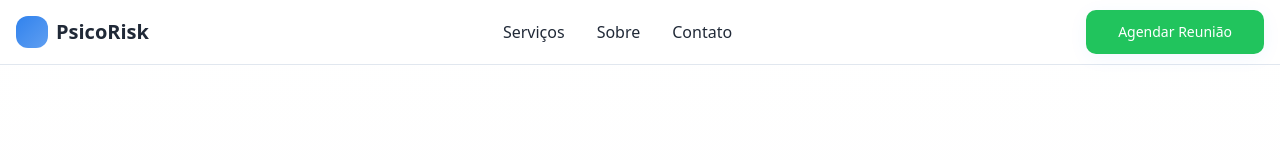
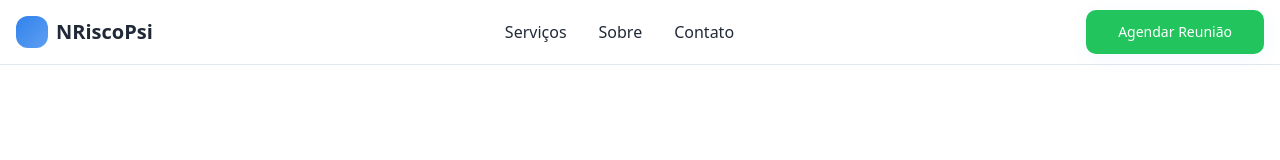
Before and after one commit to Eduardolln/nriscopsi, a React (Vite) app: page / in a window 1280 px wide. Shown: the top 160 px of the page. Built offline with nearby package versions, Linux system fonts and the light colour scheme.

Commit message:
Visual edit in Lovable
Edited UI in Lovable

```diff
--- a/src/components/Footer.tsx
+++ b/src/components/Footer.tsx
@@ -6,7 +6,7 @@ const Footer = () => {
           <div className="space-y-4">
             <div className="flex items-center space-x-2">
               <div className="w-8 h-8 bg-primary rounded-lg"></div>
-              <span className="font-bold text-xl">PsicoRisk</span>
+              <span className="font-bold text-xl">NRiscoPsi</span>
             </div>
             <p className="text-sm text-background/70">
               Consultoria especializada em Riscos Psicossociais para empresas que se preocupam com o bem-estar dos colaboradores.
--- a/src/components/Header.tsx
+++ b/src/components/Header.tsx
@@ -1,12 +1,10 @@
 import { Button } from "@/components/ui/button";
-
 const Header = () => {
-  return (
-    <header className="fixed top-0 left-0 right-0 z-50 bg-background/95 backdrop-blur-sm border-b border-border">
+  return <header className="fixed top-0 left-0 right-0 z-50 bg-background/95 backdrop-blur-sm border-b border-border">
       <div className="container mx-auto px-4 h-16 flex items-center justify-between">
         <div className="flex items-center space-x-2">
           <div className="w-8 h-8 bg-gradient-primary rounded-lg"></div>
-          <span className="font-bold text-xl text-foreground">PsicoRisk</span>
+          <span className="font-bold text-xl text-foreground">NRiscoPsi</span>
         </div>
 
         <nav className="hidden md:flex items-center space-x-8">
@@ -25,8 +23,6 @@ const Header = () => {
           Agendar Reunião
         </Button>
       </div>
-    </header>
-  );
+    </header>;
 };
-
 export default Header;
```
